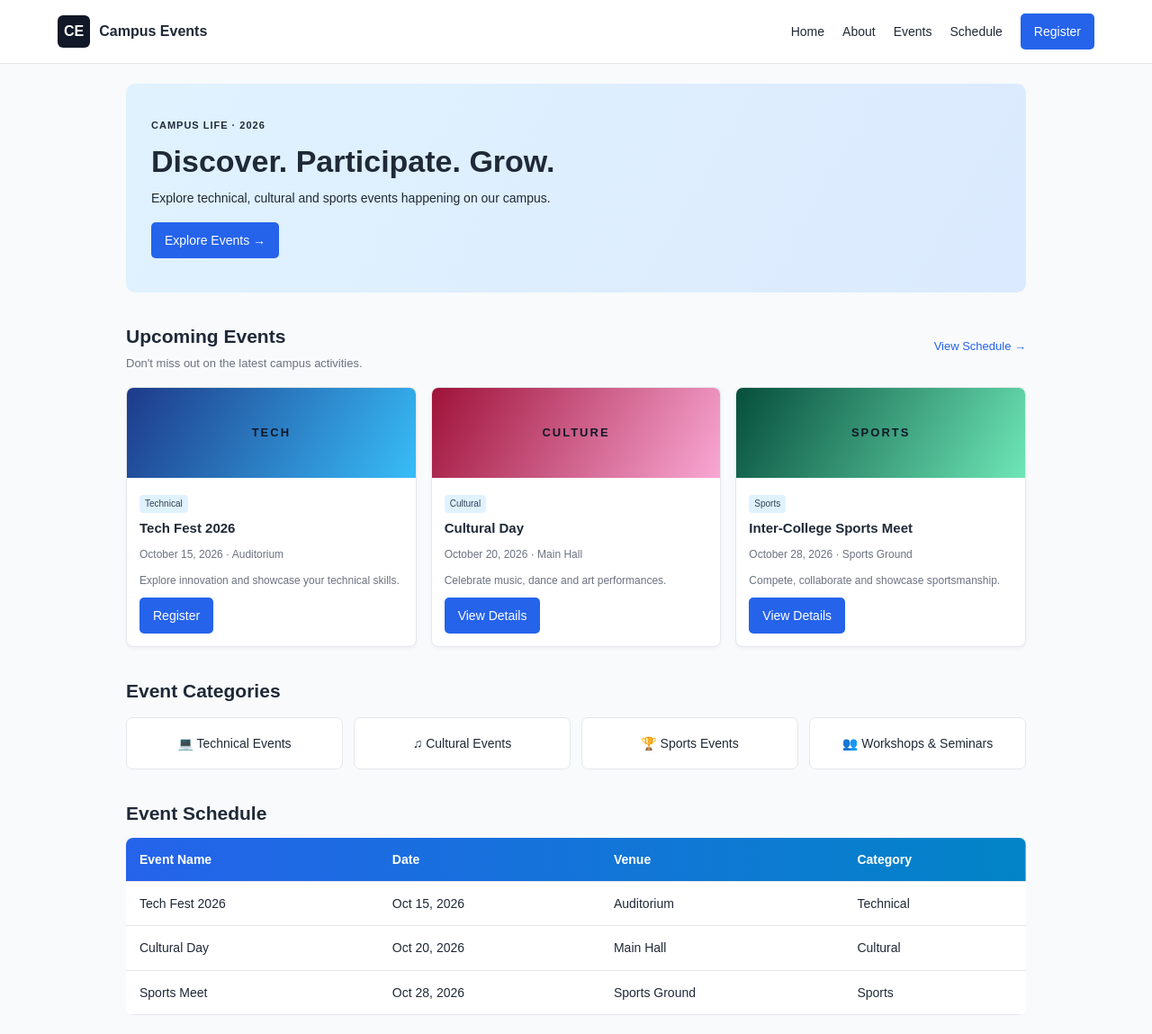
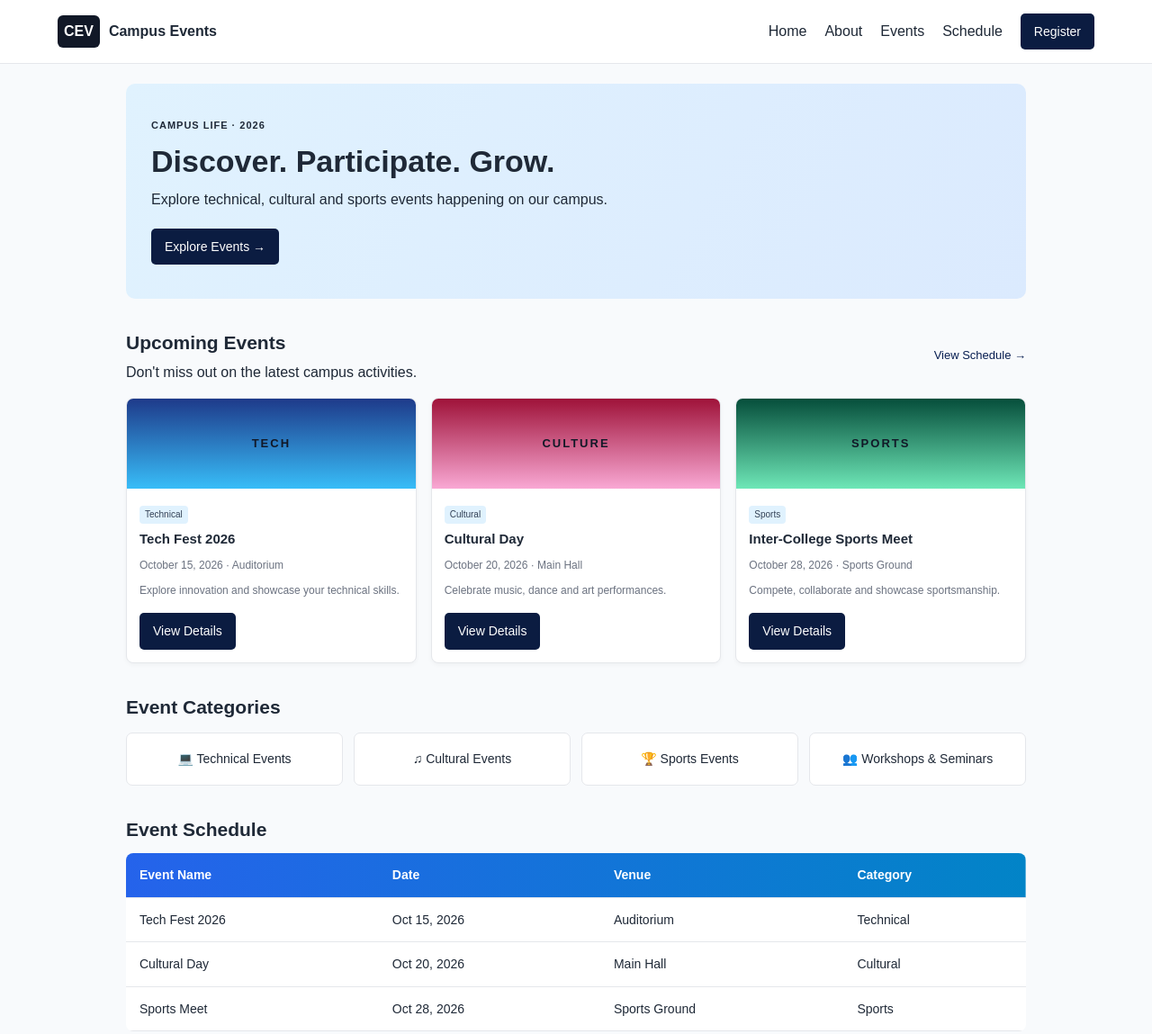
Before and after one commit to Jobigasanthirasekar/Doodle_Tasks, a plain HTML site: page Tash1.5/index.html in a window 1280 px wide. Shown: the top 1149 px of the page at 90% size. Drawn offline with Linux system fonts and the light colour scheme.

Commit message:
Add Tash1.5 files

```diff
--- a/Tash1.5/index.html
+++ b/Tash1.5/index.html
@@ -8,47 +8,45 @@
     <link rel="stylesheet" href="style.css">
 </head>
 <body>
-
-    <!-- Navbar -->
     <header class="navbar">
         <div class="logo">
-            <span class="logo-box">CE</span>
+            <span class="logobox">CEV</span>
             <span>Campus Events</span>
         </div>
 
         <nav>
-            <a href="#home">Home</a>
-            <a href="#about">About</a>
-            <a href="#events">Events</a>
-            <a href="#schedule">Schedule</a>
-            <a href="#register" class="nav-btn">Register</a>
+            <p>Home</p>
+            <P>About</p>
+            <p>Events</p>
+            <p>Schedule</p>
+            <a class="nav-btn">Register</a>
         </nav>
     </header>
 
     <main class="container">
 
-        <!-- Hero Section -->
-        <section class="hero" id="home">
-            <p class="subtitle">CAMPUS LIFE · 2026</p>
+
+        <section class="top" >
+            <p class="title">CAMPUS LIFE · 2026</p>
             <h1>Discover. Participate. Grow.</h1>
             <p>
                 Explore technical, cultural and sports events
                 happening on our campus.
             </p>
-            <a href="#events" class="btn">Explore Events →</a>
+            <div class="btn">Explore Events →</div>
         </section>
 
-        <!-- Upcoming Events -->
-        <section id="events" class="events-section">
 
-            <div class="section-heading">
+        <section  class="events_section">
+
+            <div class="section_heading">
                 <div>
                     <h2>Upcoming Events</h2>
                     <p>Don't miss out on the latest campus activities.</p>
                 </div>
-                <a href="#schedule" class="schedule-link">
+                <div class="schedule_link">
                     View Schedule →
-                </a>
+                </div>
             </div>
 
             <div class="event-cards">
@@ -60,7 +58,7 @@
                         <h3>Tech Fest 2026</h3>
                         <p>October 15, 2026 · Auditorium</p>
                         <p>Explore innovation and showcase your technical skills.</p>
-                        <a href="#register" class="btn">Register</a>
+                        <a href="#register" class="btn">View Details</a>
                     </div>
                 </div>
 
@@ -89,23 +87,21 @@
             </div>
         </section>
 
-        <!-- Event Categories -->
-        <section id="about" class="categories-section">
+        <section id="about" class="cat-section">
             <h2>Event Categories</h2>
 
-            <div class="category-list">
-                <div class="category">💻 Technical Events</div>
-                <div class="category">♫ Cultural Events</div>
-                <div class="category">🏆 Sports Events</div>
-                <div class="category">👥 Workshops &amp; Seminars</div>
+            <div class="cat-list">
+                <div class="cat">💻 Technical Events</div>
+                <div class="cat">♫ Cultural Events</div>
+                <div class="cat">🏆 Sports Events</div>
+                <div class="cat">👥 Workshops & Seminars</div>
             </div>
         </section>
 
-        <!-- Event Schedule -->
-        <section id="schedule" class="schedule-section">
+        <section  class="schedule_section">
             <h2>Event Schedule</h2>
 
-            <div class="table-wrapper">
+            <div class="table-wrapp">
                 <table>
                     <thead>
                         <tr>
@@ -142,8 +138,8 @@
             </div>
         </section>
 
-        <!-- Registration Form -->
-        <section id="register" class="registration">
+
+        <section class="registration">
             <h2>Event Registration</h2>
 
             <form action="#" method="get">
@@ -194,7 +190,7 @@
 
     </main>
 
-    <!-- Footer -->
+
     <footer>
         <h3>Campus Events</h3>
         <p>
--- a/Tash1.5/style.css
+++ b/Tash1.5/style.css
@@ -49,7 +49,7 @@ a {
     font-weight: bold;
 }
 
-.logo-box {
+.logobox {
     background-color: #111827;
     color: white;
     padding: 5px 7px;
@@ -67,66 +67,58 @@ nav a {
 }
 
 nav a:hover {
-    color: #2563eb;
+    color: #11812f;
 }
 
 .nav-btn {
-    background-color: #2563eb;
+    background-color: #0b1c41;
     color: white;
     padding: 9px 15px;
     border-radius: 5px;
 }
 
-/* 4. Buttons */
+
 .btn {
     display: inline-block;
-    background-color: #2563eb;
+    background-color: #0b1c41;
     color: white;
     padding: 9px 15px;
     border: none;
     border-radius: 5px;
     cursor: pointer;
     font-size: 14px;
+    margin-top: 2%;
 }
 
-.btn:hover,
-.nav-btn:hover {
-    background-color: #1d4ed8;
-    color: white;
-}
 
-/* 5. Hero Section */
-.hero {
+
+
+.top {
     background: linear-gradient(120deg, #e0f2fe, #dbeafe);
     padding: 38px 28px;
     margin-top: 22px;
     border-radius: 10px;
 }
 
-.subtitle {
+.title {
     font-size: 11px;
     font-weight: bold;
     letter-spacing: 1px;
     margin-bottom: 8px;
 }
 
-.hero h1 {
+.top h1 {
     font-size: 34px;
     line-height: 1.3;
     margin-bottom: 8px;
 }
 
-.hero > p:not(.subtitle) {
-    font-size: 14px;
-    margin-bottom: 15px;
-}
-
 /* 6. Upcoming Events */
-.events-section {
+.events_section {
     margin-top: 32px;
 }
 
-.section-heading {
+.section_heading {
     display: flex;
     justify-content: space-between;
     align-items: center;
@@ -139,18 +131,18 @@ h2 {
     margin-bottom: 3px;
 }
 
-.section-heading p {
+.sectionheading p {
     font-size: 13px;
     color: #6b7280;
 }
 
-.schedule-link {
+.schedule_link {
     font-size: 13px;
-    color: #2563eb;
+    color: #081e51;
     white-space: nowrap;
 }
 
-/* 7. Event Cards */
+
 .event-cards {
     display: grid;
     grid-template-columns: repeat(3, minmax(0, 1fr));
@@ -177,15 +169,15 @@ h2 {
 }
 
 .tech {
-    background: linear-gradient(120deg, #1e3a8a, #38bdf8);
+    background: linear-gradient( #1e3a8a, #38bdf8);
 }
 
 .culture {
-    background: linear-gradient(120deg, #9f1239, #f9a8d4);
+    background: linear-gradient( #9f1239 , #f9a8d4);
 }
 
 .sports {
-    background: linear-gradient(120deg, #064e3b, #6ee7b7);
+    background: linear-gradient( #064e3b, #6ee7b7);
 }
 
 .event-content {
@@ -213,19 +205,19 @@ h2 {
     margin-bottom: 9px;
 }
 
-/* 8. Event Categories */
-.categories-section {
+
+.cat-section {
     margin-top: 32px;
 }
 
-.category-list {
+.cat-list {
     display: grid;
     grid-template-columns: repeat(4, minmax(0, 1fr));
     gap: 12px;
     margin-top: 12px;
 }
 
-.category {
+.cat {
     background-color: white;
     border: 1px solid #e5e7eb;
     padding: 17px 12px;
@@ -234,12 +226,12 @@ h2 {
     text-align: center;
 }
 
-/* 9. Event Schedule Table */
-.schedule-section {
+
+.schedule_section {
     margin-top: 32px;
 }
 
-.table-wrapper {
+.table-wrapp {
     width: 100%;
     overflow-x: auto;
     margin-top: 10px;
@@ -266,13 +258,8 @@ td {
     border-bottom: 1px solid #e5e7eb;
 }
 
-tbody tr:hover {
-    background-color: #f1f5f9;
-}
-
-/* 10. Registration Form */
 .registration {
-    background-color: white;
+    background-color: rgb(246, 243, 243);
     border: 1px solid #e5e7eb;
     border-radius: 9px;
     padding: 22px;
```
